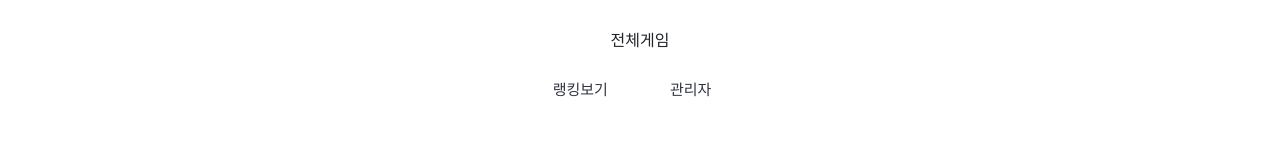
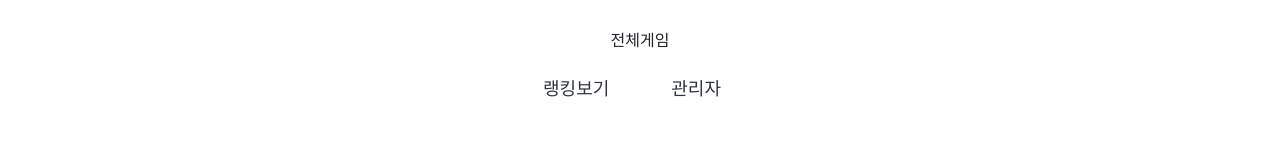
Before and after one commit to Yoepee/1336, a React (Create React App) app: page / in a window 1280 px wide. Shown: the part 342-502 px from the top of the page. Built offline with nearby package versions, Linux system fonts and the light colour scheme.

Commit message:
스타일드 쪼금씩 수정

```diff
--- a/src/components/choice/Choice.jsx
+++ b/src/components/choice/Choice.jsx
@@ -46,6 +46,7 @@ const Button = styled.button `
     text-align: center;
     font-weight: 400;
     text-transform: uppercase;
+
 `;
 
 const StButton = styled.button `
@@ -69,11 +70,12 @@ const StButton = styled.button `
     white-space: nowrap;
     max-width: 100%;
     height: 42px;
-    font-size: 15px;
+    font-size: 18px;
     padding: 0px 22px;
     min-width: 64px;
     background-color: transparent;
     border-color: transparent;
     color: rgb(48, 52, 65);
     margin-right: 16px;
+
     `
--- a/src/components/form/formSignup/FormSignup.jsx
+++ b/src/components/form/formSignup/FormSignup.jsx
@@ -97,8 +97,9 @@ const FormSignup = () => {
                 </Label>
 
                 <div>
+                    <CalenderForm>
                     <Calendar onChange={setDate} value={date} name="birthDate" />
-
+                    </CalenderForm>
                 </div>
             </div>
 
@@ -122,6 +123,13 @@ padding:12px 24px 24px 24px;
 background-size: 240px;
 
 `;
+
+const CalenderForm = styled.div `
+margin: 0 auto;
+margin-top: 2rem;
+padding:4px 24px 12px 24px;
+
+`
 
 const Label = styled.label `
     overflow: hidden;
--- a/src/components/game/counter/Counter.jsx
+++ b/src/components/game/counter/Counter.jsx
@@ -1,5 +1,6 @@
 import { useState, useEffect } from "react";
 import styled from "styled-components";
+
 
 const Counter = () => {
     let [count, setCount] = useState(0);
@@ -52,6 +53,7 @@ const Counter = () => {
 
 export default Counter;
 
+
 const StContainer = styled.div `
 width:450px;
 margin: 0 auto;
@@ -75,6 +77,7 @@ const StButton = styled.button`
     display: inline-block;
     line-height: normal;
     text-transform: uppercase;
+
     `
 
 const Label = styled.label `
@@ -87,7 +90,7 @@ color: #8F8F91;
 `;
 
 const Input = styled.input`
-width: 75%;
+width: 55%;
 height: 25px;
 line-height: 28px;
 padding: 0px 0px 2px 5px;
--- a/src/components/game/dice/Dice.jsx
+++ b/src/components/game/dice/Dice.jsx
@@ -57,7 +57,7 @@ background-size: 240px;
 
 const StButton = styled.button`
     padding: 8px 15px;
-    font-size: 13px;
+    font-size: 18px;
     border-radius: 5px;
     border: 1px solid#c90a0a;
     margin: 15px 8px 15px;
--- a/src/pages/Signup.jsx
+++ b/src/pages/Signup.jsx
@@ -1,10 +1,12 @@
 import FormSignup from "../components/form/formSignup/FormSignup";
+import styled from "styled-components";
 // 회원가입 페이지
 const Signup = () => {
     return (
         <div>
             <div>회원가입</div>
             <FormSignup />
+
         </div>
     )
 }
```
